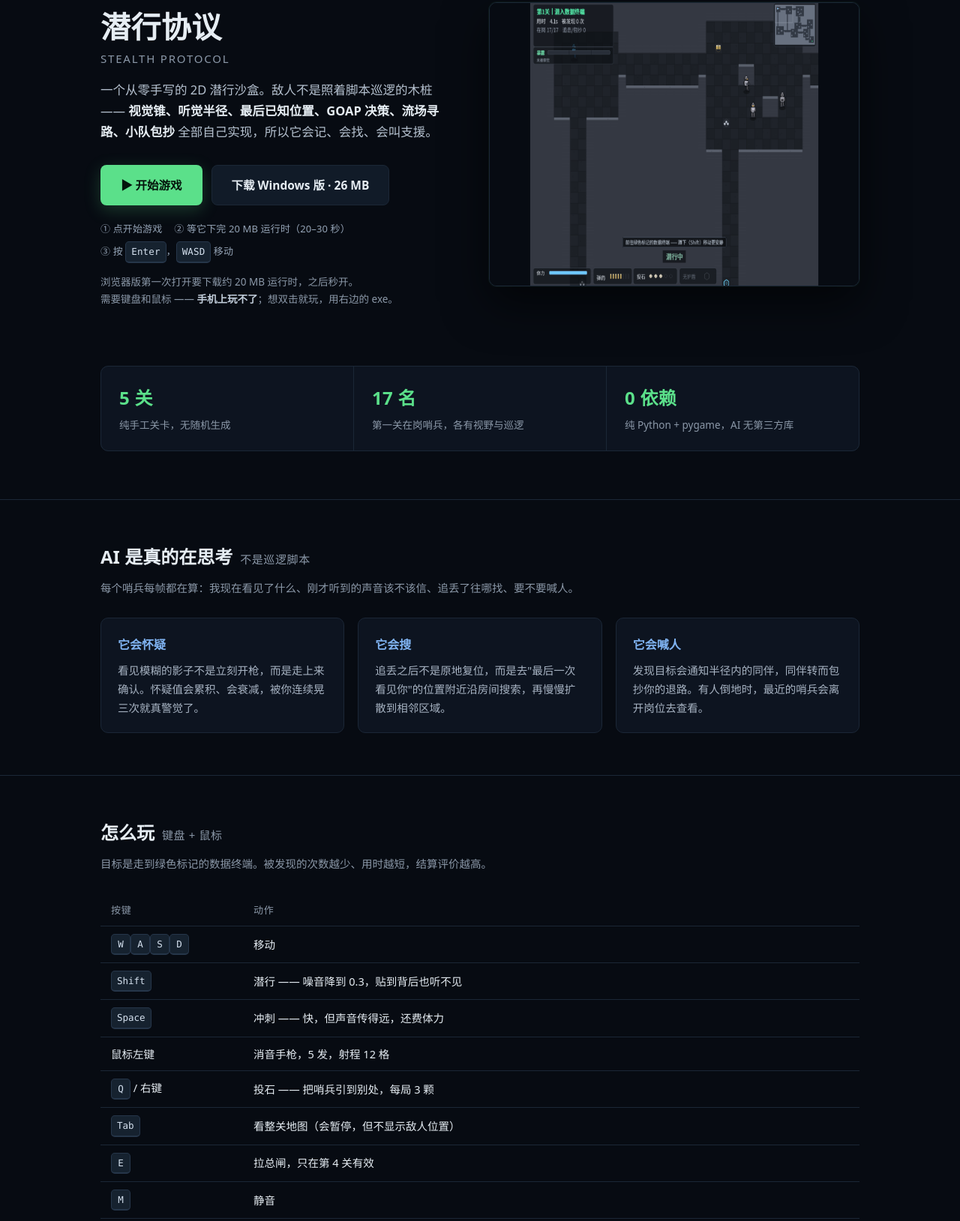
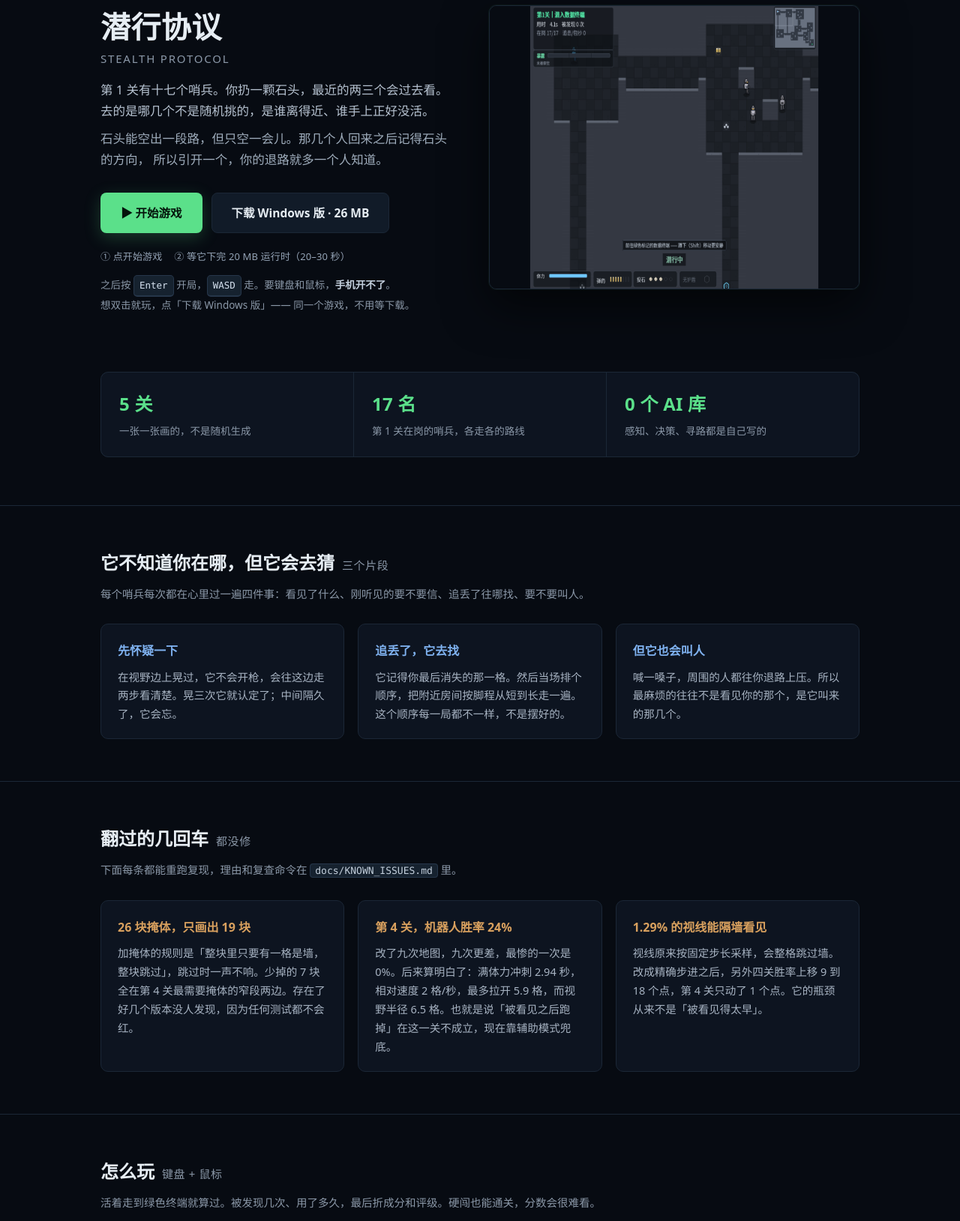
Before and after one commit to lxb0957/lxb0957.github.io, a plain HTML site: page index.html in a window 1280 px wide. Shown: the part 107-1736 px from the top of the page at 75% size. Drawn offline with Linux system fonts and the light colour scheme.

Commit message:
copy: 落地页与人话版文案上线
- 首屏换成「扔石头会引来谁」的场景，删掉名词堆砌
- 新增「翻过的几回车」：掩体 26→19、第 4 关机器人 24%、1.29% 隔墙视线
- 游戏内同步：菜单「5 处设施，一趟走完」，三条教学提示换三种句式

```diff
--- a/index.html
+++ b/index.html
@@ -42,6 +42,7 @@
   h1 small { display: block; margin-top: 8px; font-size: 15px; font-weight: 400; color: var(--dim); letter-spacing: .12em; }
   .lead { margin: 18px 0 0; color: #b6c2d0; font-size: 16.5px; }
   .lead b { color: var(--ink); font-weight: 600; }
+  .lead + .lead { margin-top: 9px; color: #9fadbc; }
 
   .cta { display: flex; flex-wrap: wrap; gap: 12px; margin-top: 30px; }
   .btn {
@@ -91,6 +92,11 @@
   }
   .card h3 { margin: 0 0 8px; font-size: 16px; color: var(--blue); }
   .card p { margin: 0; font-size: 14.5px; color: #a7b3c2; line-height: 1.72; }
+  .card.bad h3 { color: #d8a05e; }
+  .sub code {
+    padding: 1px 6px; border-radius: 4px; background: #16222f; border: 1px solid #26364a;
+    font-family: ui-monospace, Consolas, monospace; font-size: 13px; color: #c3cfdc;
+  }
 
   table { width: 100%; border-collapse: collapse; font-size: 14.5px; }
   th, td { padding: 10px 14px; text-align: left; border-bottom: 1px solid var(--line); }
@@ -130,22 +136,25 @@
   <div class="wrap">
     <div class="hero">
       <div>
-        <span class="tag">打开网页就能玩 · 不用下载</span>
+        <span class="tag">点开就玩 · 不用下载</span>
         <h1>潜行协议<small>STEALTH PROTOCOL</small></h1>
         <p class="lead">
-          一个从零手写的 2D 潜行沙盒。敌人不是照着脚本巡逻的木桩 ——
-          <b>视觉锥、听觉半径、最后已知位置、GOAP 决策、流场寻路、小队包抄</b>
-          全部自己实现，所以它会记、会找、会叫支援。
+          第 1 关有十七个哨兵。你扔一颗石头，最近的两三个会过去看。
+          去的是哪几个不是随机挑的，是谁离得近、谁手上正好没活。
+        </p>
+        <p class="lead">
+          石头能空出一段路，但只空一会儿。那几个人回来之后记得石头的方向，
+          所以引开一个，你的退路就多一个人知道。
         </p>
         <div class="cta">
           <a class="btn btn-primary" id="play" href="play/">▶ 开始游戏</a>
           <a class="btn btn-ghost" href="download/StealthProtocol-v1.8.14-win64.zip" download="StealthProtocol-v1.8.14-win64.zip">下载 Windows 版 · 26 MB</a>
         </div>
         <p class="steps">
-          <span>① 点开始游戏</span><span>② 等它下完 20 MB 运行时（20–30 秒）</span><span>③ 按 <kbd>Enter</kbd>，<kbd>WASD</kbd> 移动</span>
+          <span>① 点开始游戏</span><span>② 等它下完 20 MB 运行时（20–30 秒）</span>
         </p>
-        <p class="hint">浏览器版第一次打开要下载约 20 MB 运行时，之后秒开。<br>
-          需要键盘和鼠标 —— <b>手机上玩不了</b>；想双击就玩，用右边的 exe。</p>
+        <p class="hint">之后按 <kbd>Enter</kbd> 开局，<kbd>WASD</kbd> 走。要键盘和鼠标，<b>手机开不了</b>。<br>
+          想双击就玩，点「下载 Windows 版」—— 同一个游戏，不用等下载。</p>
       </div>
       <div class="shot"><img src="shot-level.png" alt="游戏画面：第 1 关，HUD 显示用时、暴露条、体力与弹药"></div>
     </div>
@@ -154,28 +163,49 @@
 
 <div class="wrap">
   <div class="stats">
-    <div class="stat"><div class="n">5 关</div><div class="k">纯手工关卡，无随机生成</div></div>
-    <div class="stat"><div class="n">17 名</div><div class="k">第一关在岗哨兵，各有视野与巡逻</div></div>
-    <div class="stat"><div class="n">0 依赖</div><div class="k">纯 Python + pygame，AI 无第三方库</div></div>
+    <div class="stat"><div class="n">5 关</div><div class="k">一张一张画的，不是随机生成</div></div>
+    <div class="stat"><div class="n">17 名</div><div class="k">第 1 关在岗的哨兵，各走各的路线</div></div>
+    <div class="stat"><div class="n">0 个 AI 库</div><div class="k">感知、决策、寻路都是自己写的</div></div>
   </div>
 </div>
 
 <section>
   <div class="wrap">
-    <h2>AI 是真的在思考<span>不是巡逻脚本</span></h2>
-    <p class="sub">每个哨兵每帧都在算：我现在看见了什么、刚才听到的声音该不该信、追丢了往哪找、要不要喊人。</p>
+    <h2>它不知道你在哪，但它会去猜<span>三个片段</span></h2>
+    <p class="sub">每个哨兵每次都在心里过一遍四件事：看见了什么、刚听见的要不要信、追丢了往哪找、要不要叫人。</p>
     <div class="grid3">
       <div class="card">
-        <h3>它会怀疑</h3>
-        <p>看见模糊的影子不是立刻开枪，而是走上来确认。怀疑值会累积、会衰减，被你连续晃三次就真警觉了。</p>
+        <h3>先怀疑一下</h3>
+        <p>在视野边上晃过，它不会开枪，会往这边走两步看清楚。晃三次它就认定了；中间隔久了，它会忘。</p>
       </div>
       <div class="card">
-        <h3>它会搜</h3>
-        <p>追丢之后不是原地复位，而是去"最后一次看见你"的位置附近沿房间搜索，再慢慢扩散到相邻区域。</p>
+        <h3>追丢了，它去找</h3>
+        <p>它记得你最后消失的那一格。然后当场排个顺序，把附近房间按脚程从短到长走一遍。这个顺序每一局都不一样，不是摆好的。</p>
       </div>
       <div class="card">
-        <h3>它会喊人</h3>
-        <p>发现目标会通知半径内的同伴，同伴转而包抄你的退路。有人倒地时，最近的哨兵会离开岗位去查看。</p>
+        <h3>但它也会叫人</h3>
+        <p>喊一嗓子，周围的人都往你退路上压。所以最麻烦的往往不是看见你的那个，是它叫来的那几个。</p>
+      </div>
+    </div>
+  </div>
+</section>
+
+<section>
+  <div class="wrap">
+    <h2>翻过的几回车<span>都没修</span></h2>
+    <p class="sub">下面每条都能重跑复现，理由和复查命令在 <code>docs/KNOWN_ISSUES.md</code> 里。</p>
+    <div class="grid3">
+      <div class="card bad">
+        <h3>26 块掩体，只画出 19 块</h3>
+        <p>加掩体的规则是「整块里只要有一格是墙，整块跳过」，跳过时一声不响。少掉的 7 块全在第 4 关最需要掩体的窄段两边。存在了好几个版本没人发现，因为任何测试都不会红。</p>
+      </div>
+      <div class="card bad">
+        <h3>第 4 关，机器人胜率 24%</h3>
+        <p>改了九次地图，九次更差，最惨的一次是 0%。后来算明白了：满体力冲刺 2.94 秒，相对速度 2 格/秒，最多拉开 5.9 格，而视野半径 6.5 格。也就是说「被看见之后跑掉」在这一关不成立，现在靠辅助模式兜底。</p>
+      </div>
+      <div class="card bad">
+        <h3>1.29% 的视线能隔墙看见</h3>
+        <p>视线原来按固定步长采样，会整格跳过墙。改成精确步进之后，另外四关胜率上移 9 到 18 个点，第 4 关只动了 1 个点。它的瓶颈从来不是「被看见得太早」。</p>
       </div>
     </div>
   </div>
@@ -184,7 +214,7 @@
 <section>
   <div class="wrap">
     <h2>怎么玩<span>键盘 + 鼠标</span></h2>
-    <p class="sub">目标是走到绿色标记的数据终端。被发现的次数越少、用时越短，结算评价越高。</p>
+    <p class="sub">活着走到绿色终端就算过。被发现几次、用了多久，最后折成分和评级。硬闯也能通关，分数会很难看。</p>
     <table>
       <tr><th>按键</th><th>动作</th></tr>
       <tr><td><kbd>W</kbd><kbd>A</kbd><kbd>S</kbd><kbd>D</kbd></td><td>移动</td></tr>
@@ -202,7 +232,7 @@
 <section>
   <div class="wrap">
     <h2>配置要求</h2>
-    <p class="sub">老机器也能跑，核显足够。</p>
+    <p class="sub">核显就够，几年前的笔记本也能跑。</p>
     <div class="req">
       <div>
         <strong>Windows 桌面版（推荐）</strong>
@@ -221,7 +251,7 @@
 <footer>
   <div class="wrap">
     开源项目：<a href="https://github.com/lxb0957/sneak_ai">github.com/lxb0957/sneak_ai</a>
-    · 纯 Python + pygame-ce，AI、寻路、关卡全部手写，没有用现成引擎。
+    · 只 pip 了 pygame-ce，图和音效都是代码画的，没有一个素材文件。
     · <a href="#" id="share">复制分享链接</a>
   </div>
 </footer>
```
Also changed, not shown: 2 other files.
